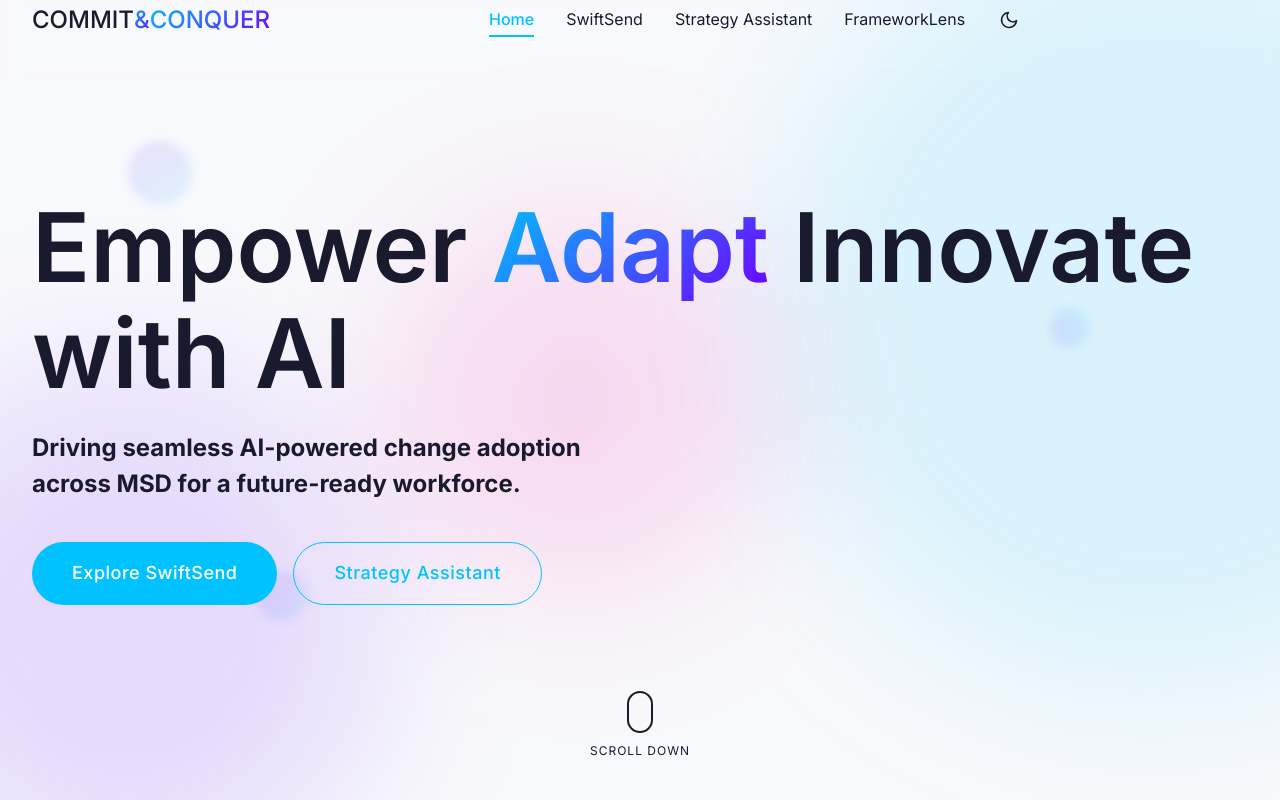
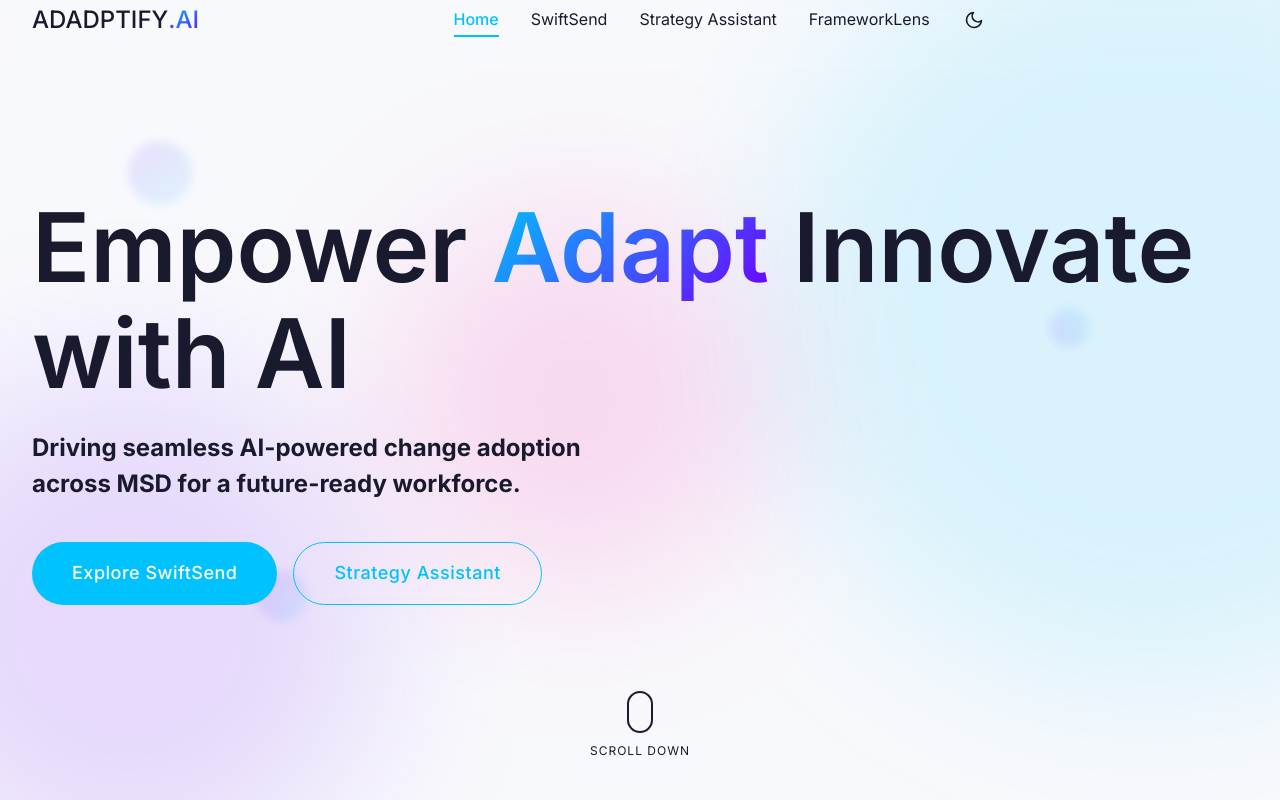
Before and after one commit to AnantK2709/intution-2025, a React (Create React App) app in the folder frontend/: page / in a window 1280 px wide. Shown: the top 800 px of the page. Built offline with nearby package versions, Linux system fonts and the light colour scheme.

Commit message:
name change

```diff
--- a/frontend/src/components/Header.js
+++ b/frontend/src/components/Header.js
@@ -300,7 +300,7 @@ const Header = () => {
           <Flex justify="space-between">
             <Logo>
               <Link to="/">
-                COMMIT <span>&</span><span> CONQUER</span>
+                ADADPTIFY <span>.</span><span>AI</span>
               </Link>
             </Logo>
 
```
Also changed, not shown: 5 other files (tests, documents, lock files or other folders).
